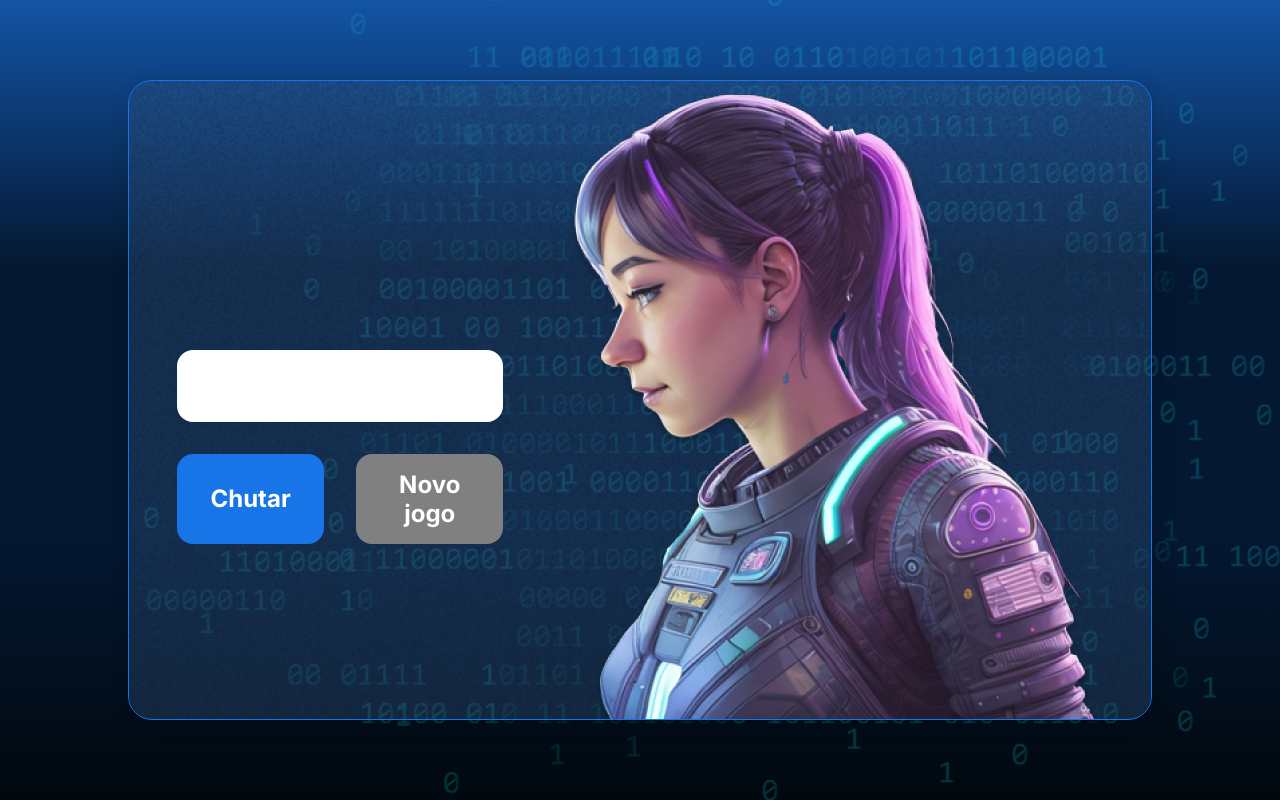
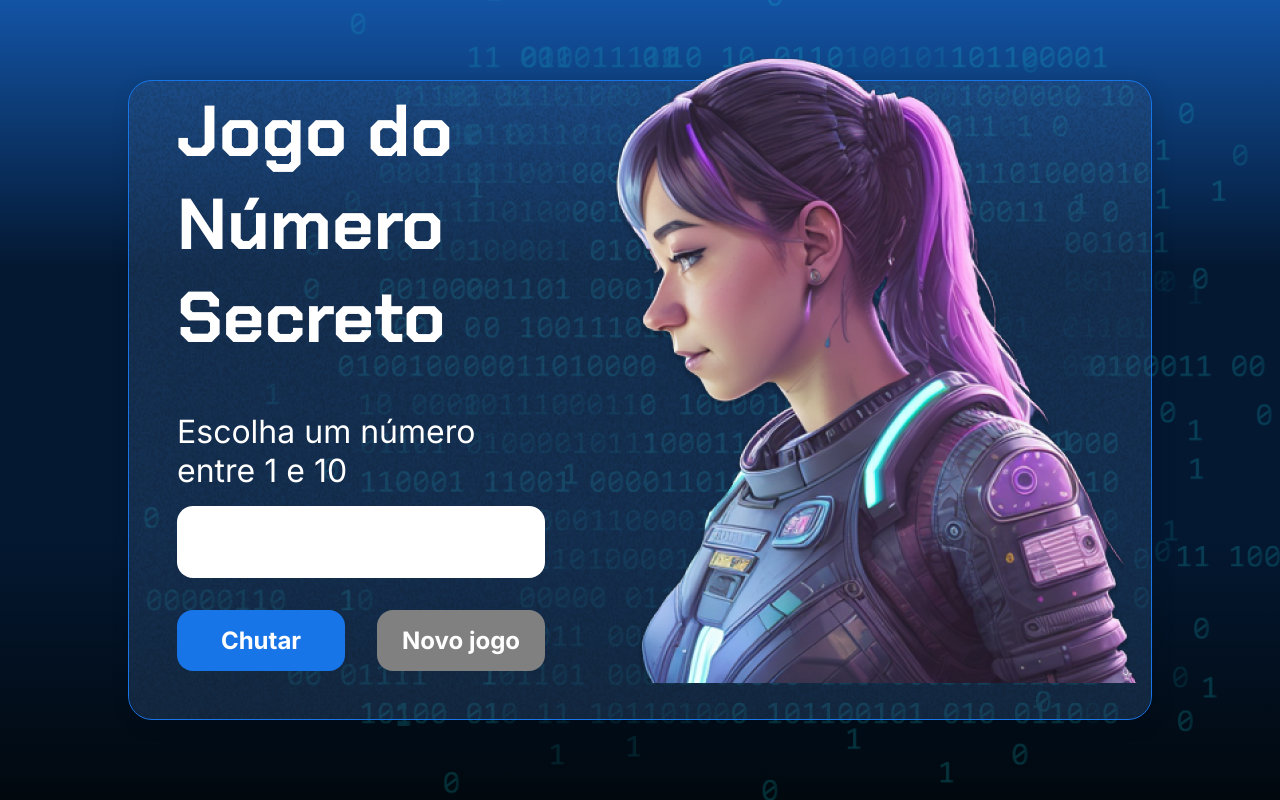
Before and after one commit to maedsonlima/HTML-JAVA-NSecreto, a plain HTML site: page index.html in a window 1280 px wide. Drawn offline with Linux system fonts and the light colour scheme.

Commit message:
Adicionada a possibilidade de alterar os nomes do HTML via java Script

```diff
--- a/app.js
+++ b/app.js
@@ -0,0 +1,11 @@
+// Para alterar algo do HTML usando o Java Script, usa o comando "document"
+// pra o sistema saber qual parte do HTML, USAMOS ".querySelector"
+// colocamos depois qual elemento queremos alterar, no caso o "H1"
+// para inserir algo dentro da variável que selecionamos "titulo", USAMOS O .innerHTML
+// innerHTML significa dentro do html.
+
+let titulo = document.querySelector ('h1');
+titulo.innerHTML = 'Jogo do Número Secreto';
+
+let paragrafo = document.querySelector('p');
+paragrafo.innerHTML = 'Escolha um número entre 1 e 10  ';
--- a/index.html
+++ b/index.html
@@ -3,7 +3,7 @@
 
 <head>
     <meta charset="UTF-8">
-    <meta name="viewport" content="width=device-width, initial-scale=1.0">
+    <meta nam e="viewport" content="width=device-width, initial-scale=1.0">
     <script src="https://code.responsivevoice.org/responsivevoice.js"></script>
     <link rel="preconnect" href="https://fonts.googleapis.com">
     <link rel="preconnect" href="https://fonts.gstatic.com" crossorigin>
```
